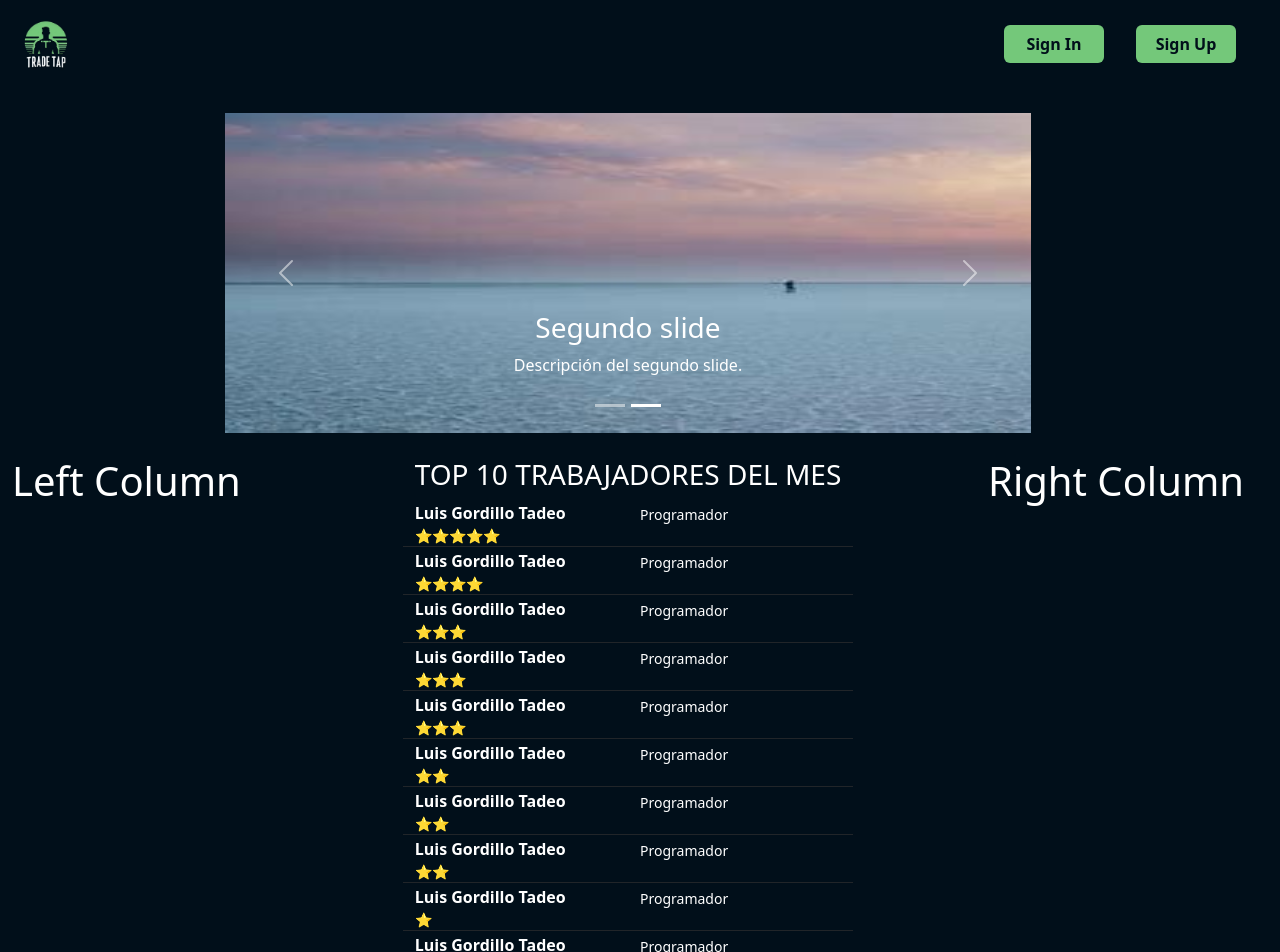
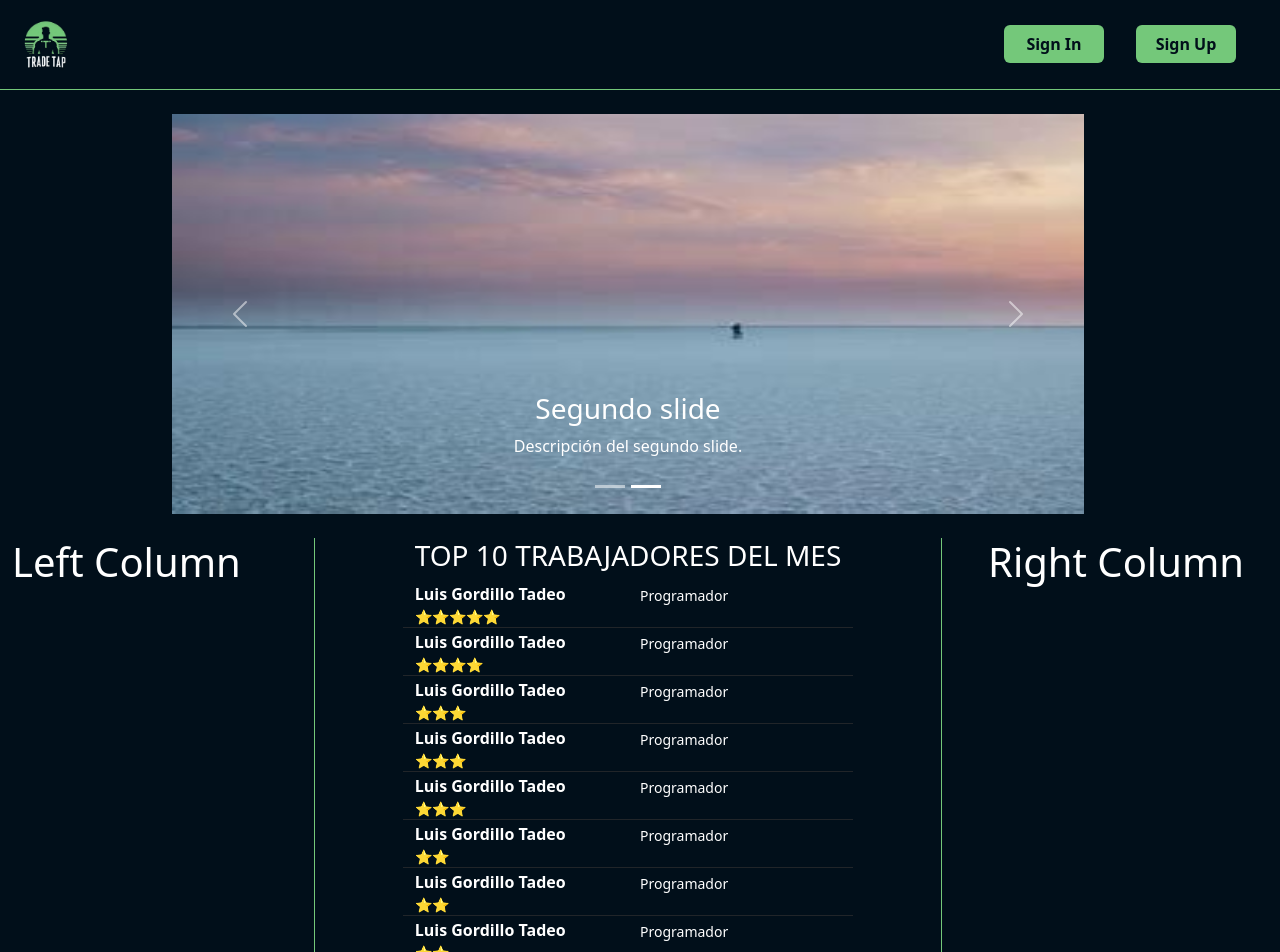
Before and after one commit to LuisGordilloTadeo2003/trade-tap, a React (Create React App) app: page / in a window 1280 px wide. Shown: the top 952 px of the page. Built offline with nearby package versions, Linux system fonts and the light colour scheme.

Commit message:
guardado

```diff
--- a/src/App.css
+++ b/src/App.css
@@ -3,4 +3,5 @@ html {
     max-width: 100%;
     overflow-x: hidden;
     box-sizing: border-box;
+    background-color: #010f1a;
 }
--- a/src/App.js
+++ b/src/App.js
@@ -6,7 +6,7 @@ import { Routes, Route } from 'react-router-dom';
 
 function App() {
   return (
-    <div className="App">
+    <div className="App custom-bg-color ">
       <InfoPageLayout />
       {/*
       <Routes>
--- a/src/components/Layouts/CommonLayout/InfoPageLayout.jsx
+++ b/src/components/Layouts/CommonLayout/InfoPageLayout.jsx
@@ -5,7 +5,7 @@ import Footer from "../CommonLayout/Footer";
 
 const InfoPageLayout = () => {
     return (
-        <div className="justify-content-center align-items-center custom-bg-color text-white">
+        <div className="justify-content-center align-items-center text-white">
             <div className="row mb-4">
                 <NavBar />
             </div>
--- a/src/components/Layouts/CommonLayout/NavBar.jsx
+++ b/src/components/Layouts/CommonLayout/NavBar.jsx
@@ -3,7 +3,7 @@ import { NavLink } from "react-router-dom";
 
 const NavBar = () => {
     return (
-        <div className="row p-3 custom-bg-color">
+        <div className="row p-3 custom-bg-color border-bottom border-color">
             <div className="col-2 px-4">
                 <img src="/logoTradeTap.jpg"
                     alt="Logo"
--- a/src/components/Pages/InfoPage/CarouselElement.jsx
+++ b/src/components/Pages/InfoPage/CarouselElement.jsx
@@ -9,7 +9,7 @@ const CarouselElement = () => {
                     <img
                         src="/image1.jpg"
                         alt="Primer slide"
-                        style={{ width: "100vw", height: "40vh" }}
+                        style={{ width: "100vw", height: "50vh" }}
                     />
                     <Carousel.Caption>
                         <h3>Primer slide</h3>
@@ -20,7 +20,7 @@ const CarouselElement = () => {
                     <img
                         src="/image2.jpg"
                         alt="Segundo slide"
-                        style={{ width: "100vw", height: "40vh" }}
+                        style={{ width: "100vw", height: "50vh" }}
                     />
                     <Carousel.Caption>
                         <h3>Segundo slide</h3>
--- a/src/components/Pages/InfoPage/InfoPage.jsx
+++ b/src/components/Pages/InfoPage/InfoPage.jsx
@@ -8,7 +8,7 @@ import RightColumn from "./RightColumn";
 const InfoPage = () => {
     return (
         <div className="row d-flex justify-content-center">
-            <div className="col-8">
+            <div className="col-9">
                 <CarouselElement />
             </div>
             <div className="row mt-4">
--- a/src/components/Pages/InfoPage/InfoTable.jsx
+++ b/src/components/Pages/InfoPage/InfoTable.jsx
@@ -3,7 +3,7 @@ import WorkerInfoTable from "./WorkerInfoTable";
 
 const InfoTable = () => {
     return (
-        <div className="col-md-6 d-flex justify-content-center">
+        <div className="col-md-6 d-flex justify-content-center border-start border-end border-color">
             <table>
                 <thead>
                     <tr>
--- a/src/style.css
+++ b/src/style.css
@@ -22,6 +22,10 @@
 
 .border-custom-registerLogin {
     border-left: 2px solid #74c87a !important;
+}
+
+.border-color {
+    border-color: #74c87a !important;
 }
 
 .color-button-general {
```
Also changed, not shown: 1 other file (tests, documents, lock files or other folders).
